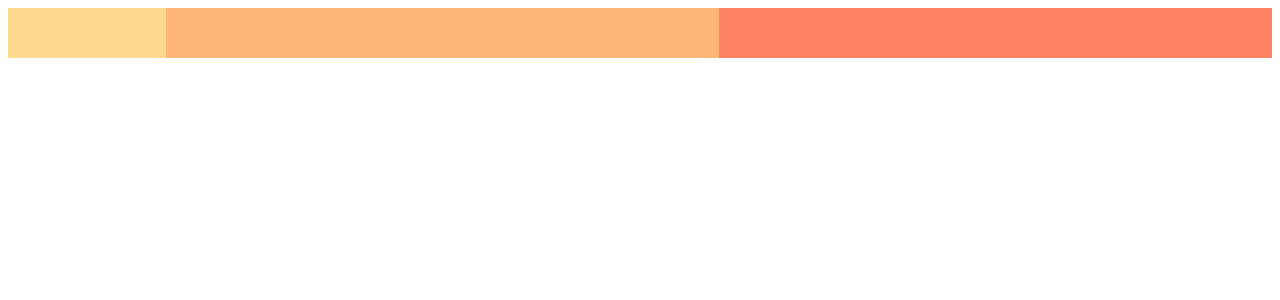
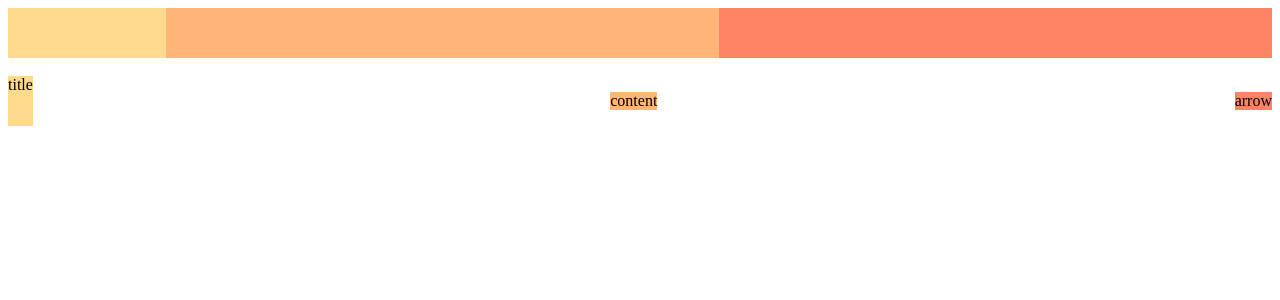
Before and after one commit to zhenyu-dev/sushi, a Vue app: page / in a window 1280 px wide. Shown: the top 300 px of the page. Built offline with nearby package versions, Linux system fonts and the light colour scheme.

Commit message:
left-center-right component

```diff
--- a/src/App.vue
+++ b/src/App.vue
@@ -11,17 +11,39 @@
         <div class="square square3"></div>
       </Column>
     </Row>
+
+    <br />
+
+    <s-view>
+      <s-left>
+        <span class="title">title</span>
+      </s-left>
+      <s-center>
+        <span class="content">content</span>
+      </s-center>
+      <s-right class="s_right">
+        <span class="arrow">arrow</span>
+      </s-right>
+    </s-view>
   </div>
 </template>
 
 <script>
 import Row from "@/components/Row.vue";
 import Column from "@/components/Column.vue";
+import View from "@/components/View.vue";
+import Left from "@/components/Left.vue";
+import Center from "@/components/Center.vue";
+import Right from "@/components/Right.vue";
 export default {
   name: "app",
   components: {
     Row,
-    Column
+    Column,
+    "s-view": View,
+    "s-left": Left,
+    "s-center": Center,
+    "s-right": Right
   }
 };
 </script>
@@ -40,4 +62,17 @@ export default {
 .square3 {
   background-color: #ff8364;
 }
+.title {
+  display: inline-block;
+  height: 50px;
+  background-color: #ffd98e;
+}
+.content {
+  display: inline-block;
+  background-color: #ffb677;
+}
+.arrow {
+  display: inline-block;
+  background-color: #ff8364;
+}
 </style>
--- /dev/null
+++ b/src/components/Center.vue
@@ -0,0 +1,12 @@
+<template>
+  <div class="center">
+    <slot />
+  </div>
+</template>
+<style lang="scss" scoped>
+.center {
+  flex-grow: 1;
+  justify-content: center;
+  display: flex;
+}
+</style>
--- a/src/components/Column.vue
+++ b/src/components/Column.vue
@@ -1,6 +1,6 @@
 <template>
   <div class="col" :class="colClass">
-    <slot/>
+    <slot />
   </div>
 </template>
 
--- /dev/null
+++ b/src/components/Left.vue
@@ -0,0 +1,11 @@
+<template>
+  <div class="left">
+    <slot />
+  </div>
+</template>
+<style lang="scss" scoped>
+.left {
+  text-align: left;
+  display: flex;
+}
+</style>
--- /dev/null
+++ b/src/components/Right.vue
@@ -0,0 +1,11 @@
+<template>
+  <div class="right">
+    <slot />
+  </div>
+</template>
+<style lang="scss" scoped>
+.right {
+  text-align: right;
+  display: flex;
+}
+</style>
--- a/src/components/Row.vue
+++ b/src/components/Row.vue
@@ -1,6 +1,6 @@
 <template>
   <div class="row">
-    <slot/>
+    <slot />
   </div>
 </template>
 
--- /dev/null
+++ b/src/components/View.vue
@@ -0,0 +1,11 @@
+<template>
+  <div class="view">
+    <slot />
+  </div>
+</template>
+<style lang="scss" scoped>
+.view {
+  display: flex;
+  align-items: center;
+}
+</style>
```
